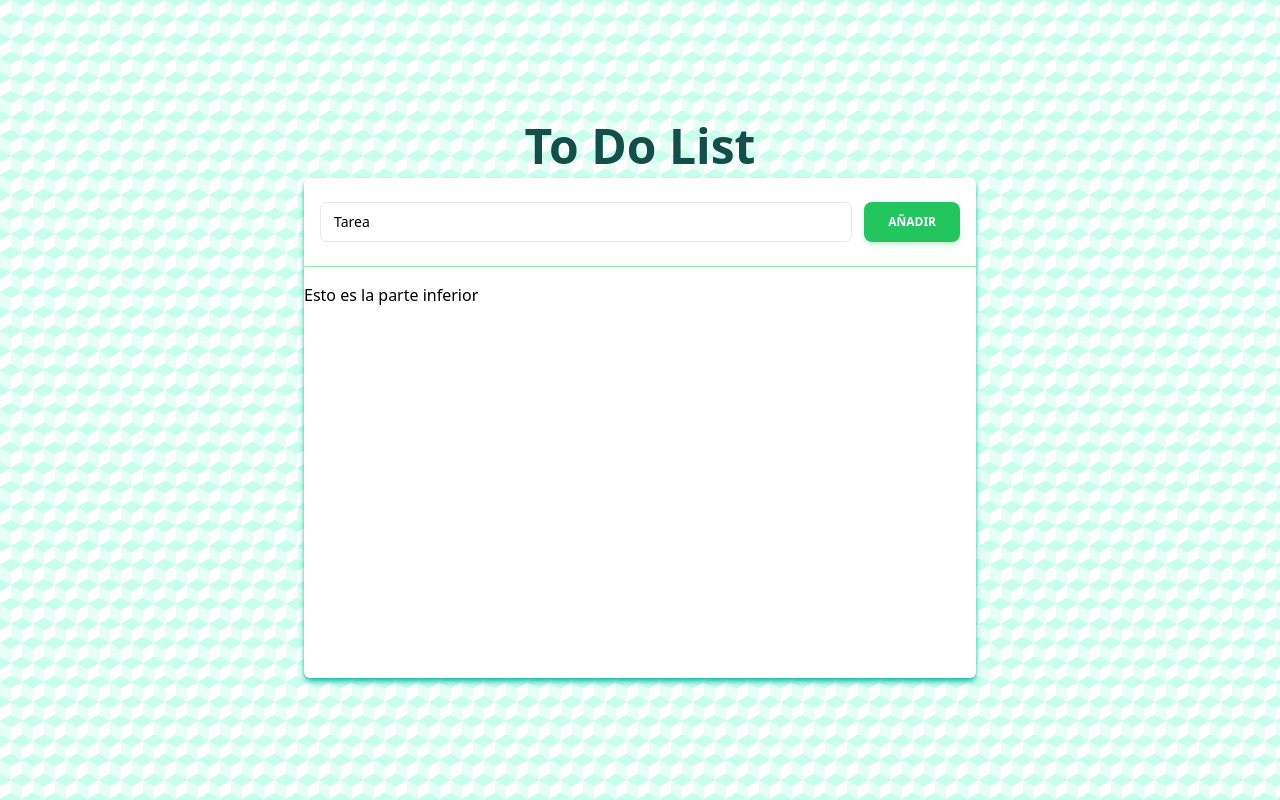
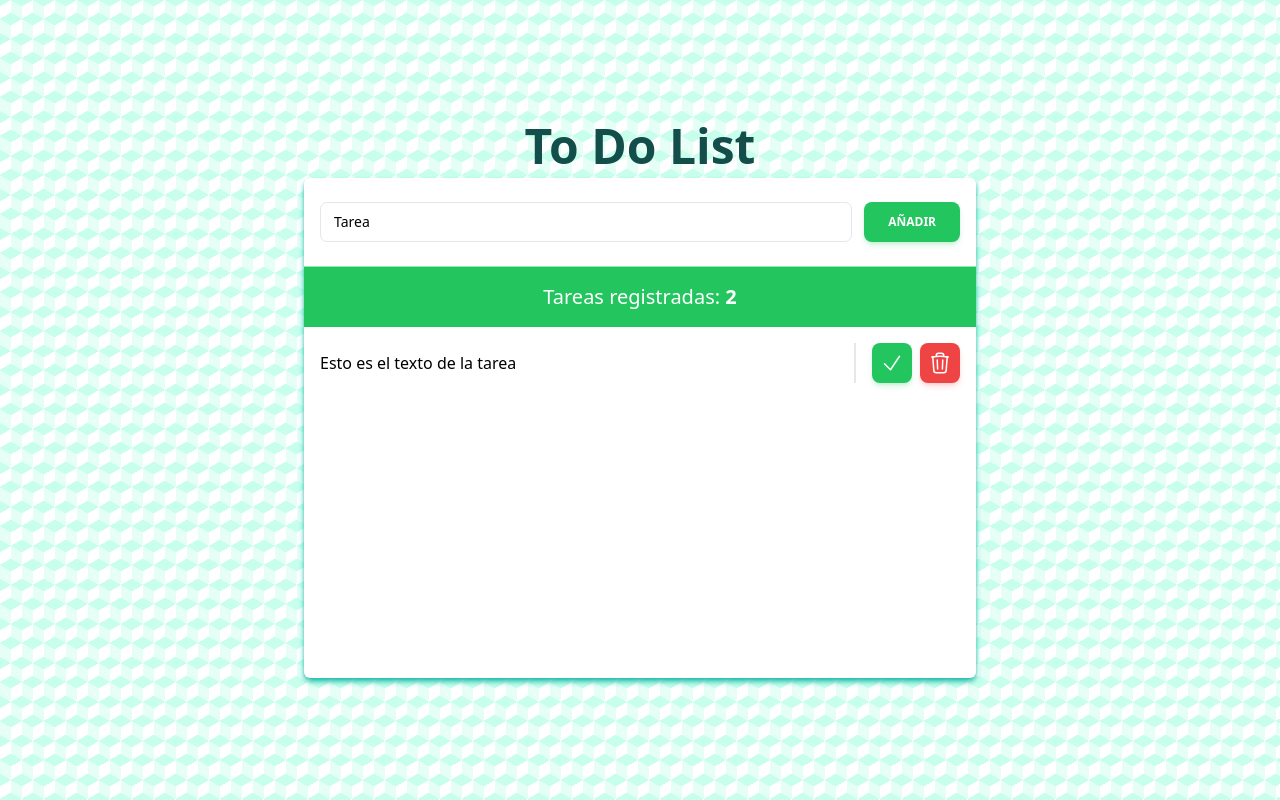
Before and after one commit to jlazaro135/todo-angular, an Angular app: page / in a window 1280 px wide. Built offline with nearby package versions, Linux system fonts and the light colour scheme.

Commit message:
task line is created

```diff
--- a/src/app/app.component.html
+++ b/src/app/app.component.html
@@ -20,8 +20,33 @@
         </button>
       </div>
     </div>
-    <div class="py-4">
-      Esto es la parte inferior
+    <div class="py-4 bg-green-500 text-white text-center text-xl">
+      <span>Tareas registradas: <span class="font-bold">2</span></span>
+    </div>
+    <div class="">
+      <div class="flex items-center justify-between p-4">
+        <div>
+          Esto es el texto de la tarea
+        </div>
+        <div class="flex gap-2 border-l-2 pl-4">
+          <button
+          class="middle none center rounded-lg bg-green-500 py-2 px-2 font-sans text-xs font-bold uppercase text-white shadow-md shadow-green-500/20 transition-all hover:shadow-lg hover:shadow-green-500/40 focus:opacity-[0.85] focus:shadow-none active:opacity-[0.85] active:shadow-none disabled:pointer-events-none disabled:opacity-50 disabled:shadow-none"
+          data-ripple-light="true"
+        >
+          <svg xmlns="http://www.w3.org/2000/svg" fill="none" viewBox="0 0 24 24" stroke-width="1.5" stroke="currentColor" class="w-6 h-6">
+            <path stroke-linecap="round" stroke-linejoin="round" d="M4.5 12.75l6 6 9-13.5" />
+          </svg>
+          </button>
+          <button
+          class="middle none center rounded-lg bg-red-500 py-2 px-2 font-sans text-xs font-bold uppercase text-white shadow-md shadow-red-500/20 transition-all hover:shadow-lg hover:shadow-red-500/40 focus:opacity-[0.85] focus:shadow-none active:opacity-[0.85] active:shadow-none disabled:pointer-events-none disabled:opacity-50 disabled:shadow-none"
+          data-ripple-light="true"
+          >
+            <svg xmlns="http://www.w3.org/2000/svg" fill="none" viewBox="0 0 24 24" stroke-width="1.5" stroke="currentColor" class="w-6 h-6">
+              <path stroke-linecap="round" stroke-linejoin="round" d="M14.74 9l-.346 9m-4.788 0L9.26 9m9.968-3.21c.342.052.682.107 1.022.166m-1.022-.165L18.16 19.673a2.25 2.25 0 01-2.244 2.077H8.084a2.25 2.25 0 01-2.244-2.077L4.772 5.79m14.456 0a48.108 48.108 0 00-3.478-.397m-12 .562c.34-.059.68-.114 1.022-.165m0 0a48.11 48.11 0 013.478-.397m7.5 0v-.916c0-1.18-.91-2.164-2.09-2.201a51.964 51.964 0 00-3.32 0c-1.18.037-2.09 1.022-2.09 2.201v.916m7.5 0a48.667 48.667 0 00-7.5 0" />
+            </svg>
+          </button>
+        </div>
+      </div>
     </div>
   </div>
 </div>
```
